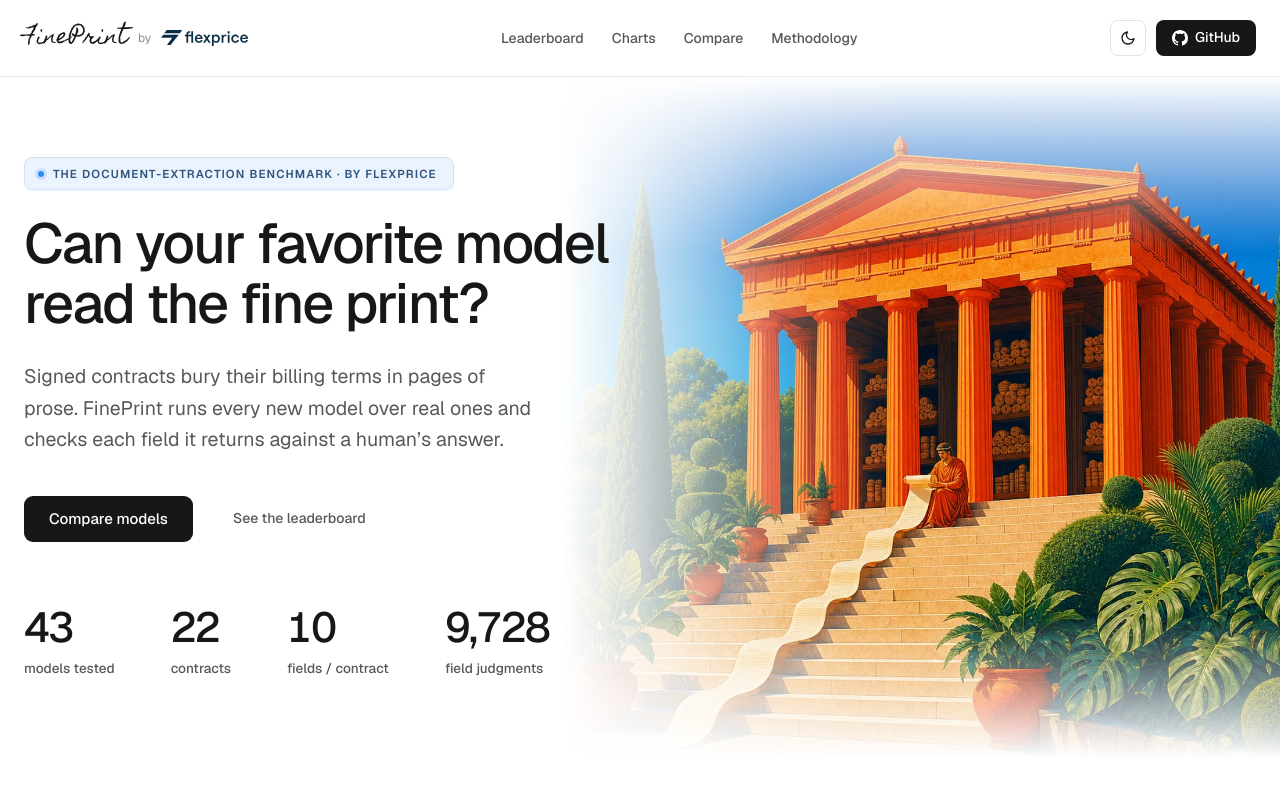
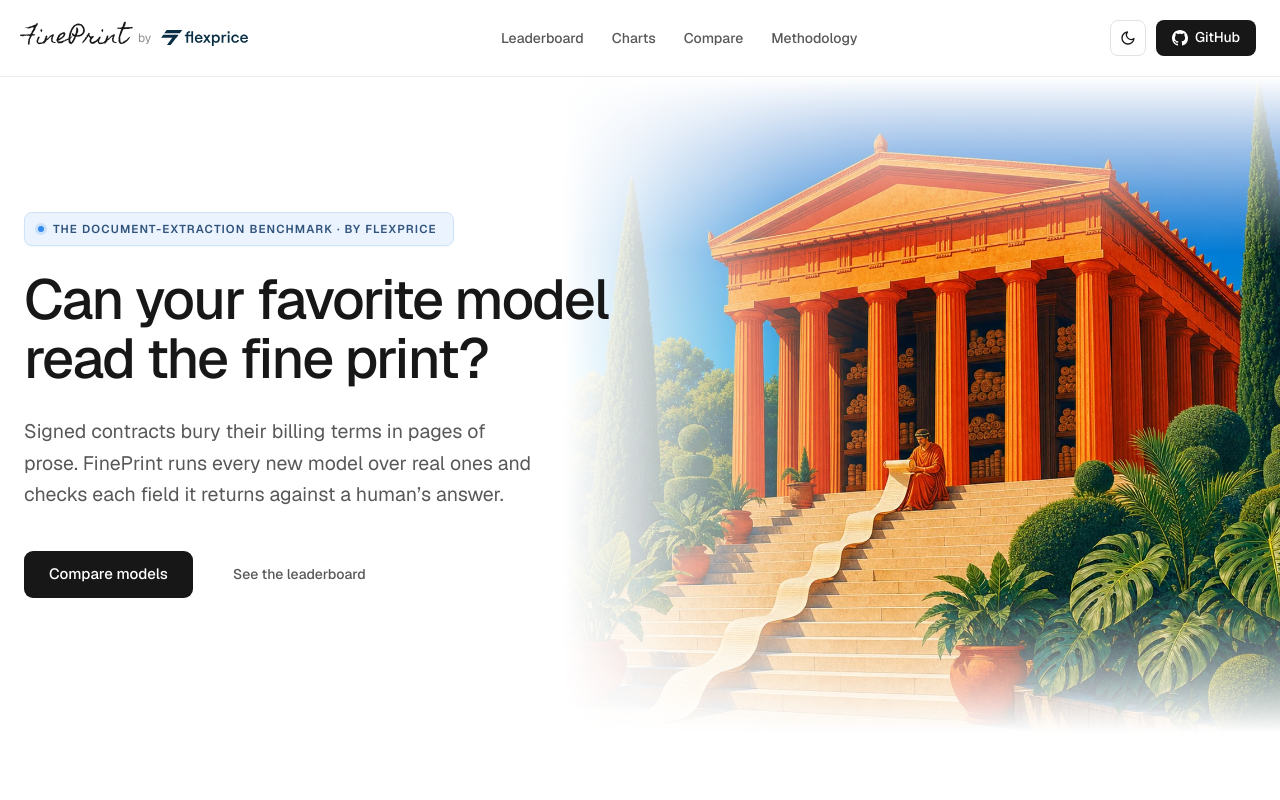
Before and after one commit to flexprice/fineprint, a Next.js app in the folder fineprint/web/: page / in a window 1280 px wide. Shown: the top 800 px of the page. Built offline with nearby package versions, Linux system fonts and the light colour scheme; no server answers.

Commit message:
web: remove hero stat band (models/contracts/fields/judgments) — no informational value

```diff
--- a/fineprint/web/app/(site)/page.tsx
+++ b/fineprint/web/app/(site)/page.tsx
@@ -14,12 +14,6 @@
 export default function Home() {
   const top = newest();
   const delta = data.baseline_acc != null ? +(top.accuracy - data.baseline_acc).toFixed(1) : null;
-  const stats: [string, string][] = [
-    [`${data.n_models}`, "models tested"],
-    [`${data.n_contracts}`, "contracts"],
-    [`${data.fields_per_contract}`, "fields / contract"],
-    [data.total_judgments.toLocaleString(), "field judgments"],
-  ];
 
   return (
     <>
@@ -67,14 +61,6 @@
               See the leaderboard
             </Link>
           </div>
-          <dl className="mt-16 flex flex-wrap gap-x-14 gap-y-7 fp-up" style={{ animationDelay: ".22s" }}>
-            {stats.map(([v, k]) => (
-              <div key={k}>
-                <dt className="text-[42px] leading-none font-medium tnum tracking-[-.035em]">{v}</dt>
-                <dd className="mt-2.5 text-[13.5px] font-medium text-muted">{k}</dd>
-              </div>
-            ))}
-          </dl>
         </div>
       </section>
 
```
